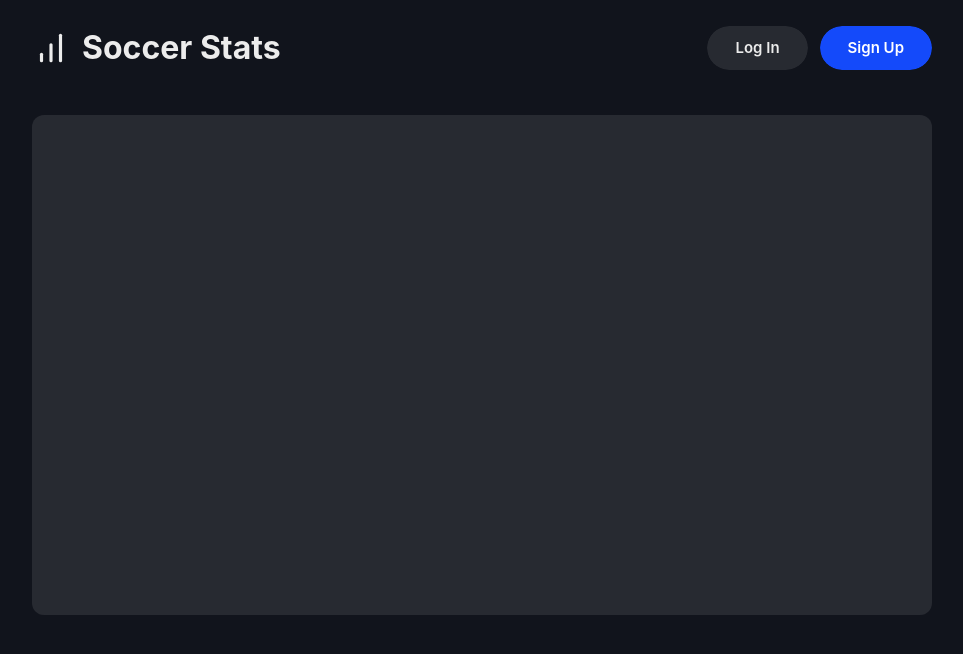
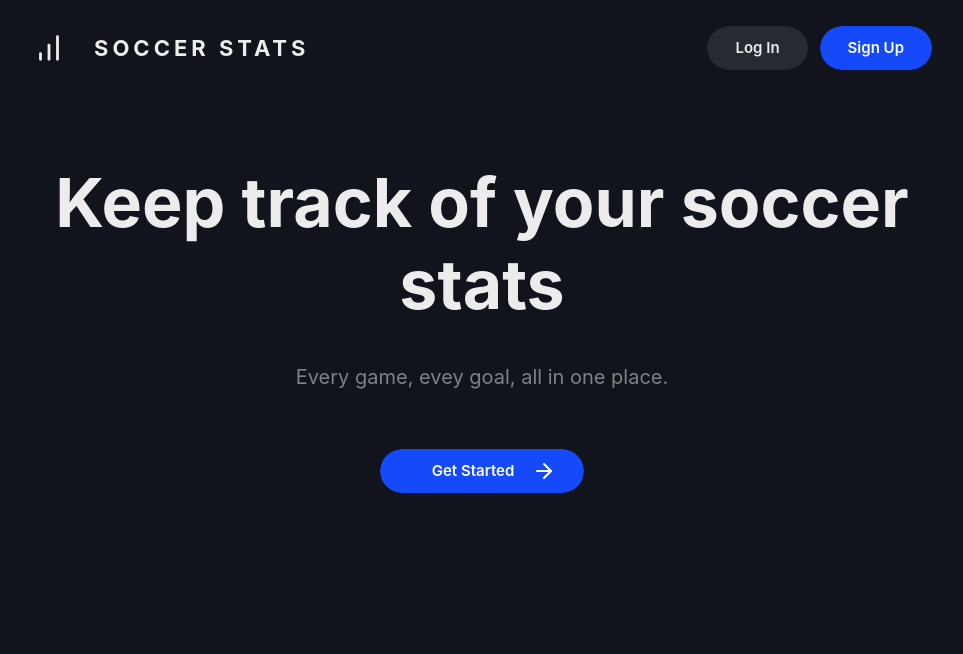
Before and after one commit to nategiraudeau/stats-app, a Next.js app: page / in a window 1280 px wide. Shown: the top 654 px of the page, without its empty margins (158-1121 px from the left). Built offline with nearby package versions, Linux system fonts and the light colour scheme; no server answers; the database is empty.

Commit message:
finished

```diff
--- a/components/layout/navbar.tsx
+++ b/components/layout/navbar.tsx
@@ -26,8 +26,8 @@ const Navbar: React.FC = () => {
     return (
         <div className="navbar">
             <div className="left">
-                <Link href="/"><h1 style={{ cursor: 'pointer' }}>
-                    <Icons.BarChart size={38} /> Soccer Stats
+                <Link href="/"><h1 style={{ cursor: 'pointer', fontSize: '22px', letterSpacing: '4px', margin: '22px 0' }}>
+                    <Icons.BarChart size={34} /> <div style={{ width: '4px' }}></div>SOCCER STATS
                 </h1></Link>
             </div>
             <div>
--- a/pages/_app.tsx
+++ b/pages/_app.tsx
@@ -54,7 +54,7 @@ function MyApp({ Component, pageProps }: AppProps) {
     });
 
     useEffect(() => {
-        if (document.body.scrollHeight > window.innerHeight) {
+        if (document.body.scrollHeight > window.outerHeight) {
             document.body.style.paddingBottom = '80px';
         }
     }, []);
--- a/pages/index.tsx
+++ b/pages/index.tsx
@@ -1,16 +1,30 @@
+import Link from 'next/link';
 import React from 'react';
+import Icons from '../components/icons';
 
 const Landing: React.FC = () => {
 
     return (
-        <div style={{
-            marginTop: '20px',
-            width: '100%',
-            background: 'var(--theme-foreground-10)',
-            height: '500px',
-            borderRadius: '12px'
+        <div className='column' style={{
+            marginTop: '20px'
         }}>
-
+            <h1 style={{ fontSize: '68px', marginBottom: 0, textAlign: 'center' }}>Keep track of your soccer stats</h1>
+            <br />
+            <p style={{
+                fontSize: '20px',
+                opacity: 0.5
+            }}>Every game, evey goal, all in one place.</p>
+            <br />
+            <br />
+            <Link href="/sign-up">
+                <div className="button button--primary">
+                    <Icons.ArrowRight opacity={0} />
+                    Get Started
+                    <div className="h-spacing"></div>
+                    <div className="h-spacing--sm"></div>
+                    <Icons.ArrowRight />
+                </div>
+            </Link>
         </div>
     );
 }
--- a/pages/login.tsx
+++ b/pages/login.tsx
@@ -13,7 +13,10 @@ const LogIn: React.FC = () => {
     const [email, setEmail] = useState("");
     const [password, setPassword] = useState("");
 
-    if (authState) router.push('/mystats');
+    if (authState) {
+        router.push('/mystats');
+        return <div />;
+    }
 
     if (authState === undefined) return (<div />);
 
--- a/pages/mystats.tsx
+++ b/pages/mystats.tsx
@@ -178,7 +178,7 @@ const MyStats: React.FC = () => {
                 <br />
                 <br />
                 <div className="stats-teams">
-                    {Object.keys(stats).sort().map(t => {
+                    {Object.keys(stats).sort().reverse().map(t => {
                         const team = data.teams.find(_t => _t.id === t);
                         if (!team) return (<div key={Math.random()} style={{ display: 'none' }} />);
                         const stat = stats[t];
--- a/pages/sign-up.tsx
+++ b/pages/sign-up.tsx
@@ -16,7 +16,10 @@ const SignUp: React.FC = () => {
     const [email, setEmail] = useState("");
     const [password, setPassword] = useState("");
 
-    if (authState) router.push('/mystats');
+    if (authState) {
+        router.push('/mystats');
+        return <div />;
+    }
 
     if (authState === undefined) return (<div />);
 
```
